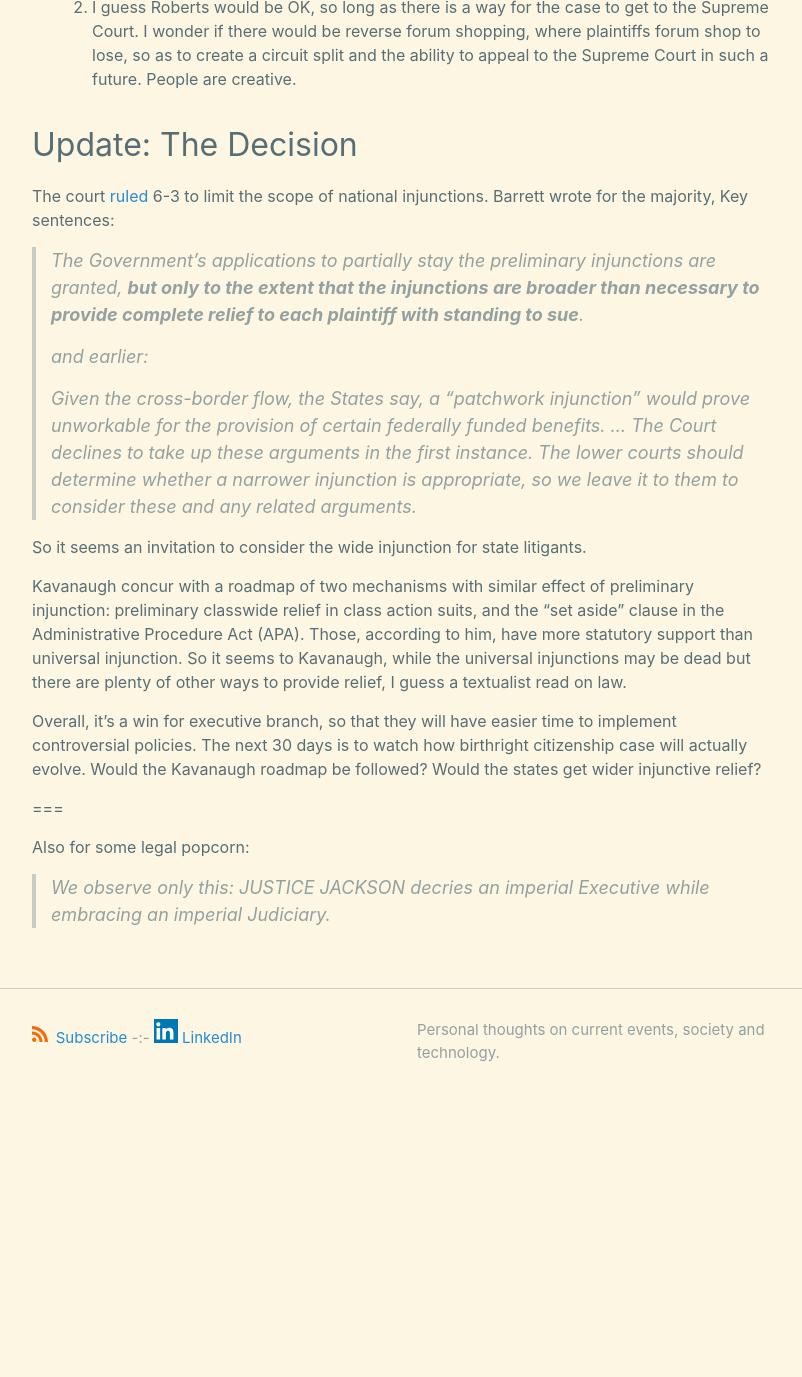
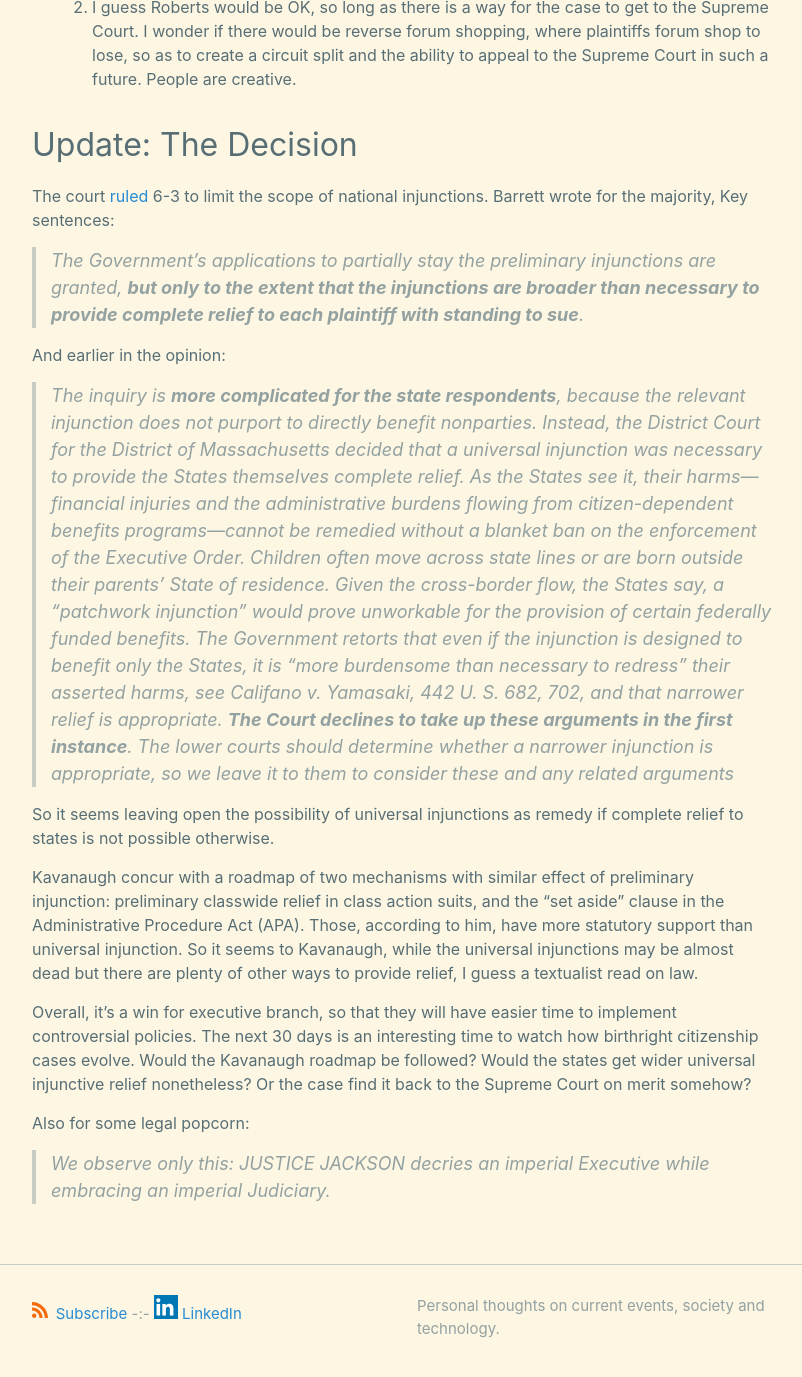
Before and after one commit to xianxu/xianxu.github.io, a Jekyll site: the page built from _posts/2025-05-11-birthright-citizenship.markdown, in a window 1280 px wide and 1400 px high, scrolled down 3919 px. Shown: the top 1377 px of the window, without its empty margins (238-1040 px from the left). Built offline with Jekyll 4.4.1, drawn with Linux system fonts in a browser that asks for light colours; comment, search, counter and statistics services are not loaded; before the commit the page ends 5043 px from its top, so only the background shows below that.

Commit message:
Sync latest _posts from remote land

```diff
--- a/_posts/2025-05-11-birthright-citizenship.markdown
+++ b/_posts/2025-05-11-birthright-citizenship.markdown
@@ -76,20 +76,16 @@ On the procedural ground:
 The court [ruled](https://www.supremecourt.gov/opinions/24pdf/24a884_8n59.pdf) 6-3 to limit the scope of national injunctions. Barrett wrote for the majority, Key sentences:
 
 > The Government’s applications to partially stay the preliminary injunctions are granted, **but only to the extent that the injunctions are broader than necessary to provide complete relief to each plaintiff with standing to sue**.
->
-> and earlier:
->
-> Given the cross-border flow, the States say, a “patchwork injunction” would prove unworkable for the provision of certain federally funded benefits.
-> ...
-> The Court declines to take up these arguments in the first instance. The lower courts should determine whether a narrower injunction is appropriate, so we leave it to them to consider these and any related arguments.
 
-So it seems an invitation to consider the wide injunction for state litigants.
+And earlier in the opinion:
 
-Kavanaugh concur with a roadmap of two mechanisms with similar effect of preliminary injunction: preliminary classwide relief in class action suits, and the "set aside" clause in the Administrative Procedure Act (APA). Those, according to him, have more statutory support than universal injunction. So it seems to Kavanaugh, while the universal injunctions may be dead but there are plenty of other ways to provide relief, I guess a textualist read on law.
+> The inquiry is **more complicated for the state respondents**, because the relevant injunction does not purport to directly benefit nonparties. Instead, the District Court for the District of Massachusetts decided that a universal injunction was necessary to provide the States themselves complete relief. As the States see it, their harms—financial injuries and the administrative burdens flowing from citizen-dependent benefits programs—cannot be remedied without a blanket ban on the enforcement of the Executive Order. Children often move across state lines or are born outside their parents’ State of residence. Given the cross-border flow, the States say, a “patchwork injunction” would prove unworkable for the provision of certain federally funded benefits. The Government retorts that even if the injunction is designed to benefit only the States, it is “more burdensome than necessary to redress” their asserted harms, see Califano v. Yamasaki, 442 U. S. 682, 702, and that narrower relief is appropriate. **The Court declines to take up these arguments in the first instance**. The lower courts should determine whether a narrower injunction is appropriate, so we leave it to them to consider these and any related arguments
 
-Overall, it's a win for executive branch, so that they will have easier time to implement controversial policies. The next 30 days is to watch how birthright citizenship case will actually evolve. Would the Kavanaugh roadmap be followed? Would the states get wider injunctive relief?
+So it seems leaving open the possibility of universal injunctions as remedy if complete relief to states is not possible otherwise.
 
-===
+Kavanaugh concur with a roadmap of two mechanisms with similar effect of preliminary injunction: preliminary classwide relief in class action suits, and the "set aside" clause in the Administrative Procedure Act (APA). Those, according to him, have more statutory support than universal injunction. So it seems to Kavanaugh, while the universal injunctions may be almost dead but there are plenty of other ways to provide relief, I guess a textualist read on law.
+
+Overall, it's a win for executive branch, so that they will have easier time to implement controversial policies. The next 30 days is an interesting time to watch how birthright citizenship cases evolve. Would the Kavanaugh roadmap be followed? Would the states get wider universal injunctive relief nonetheless? Or the case find it back to the Supreme Court on merit somehow?
 
 Also for some legal popcorn:
 
```
